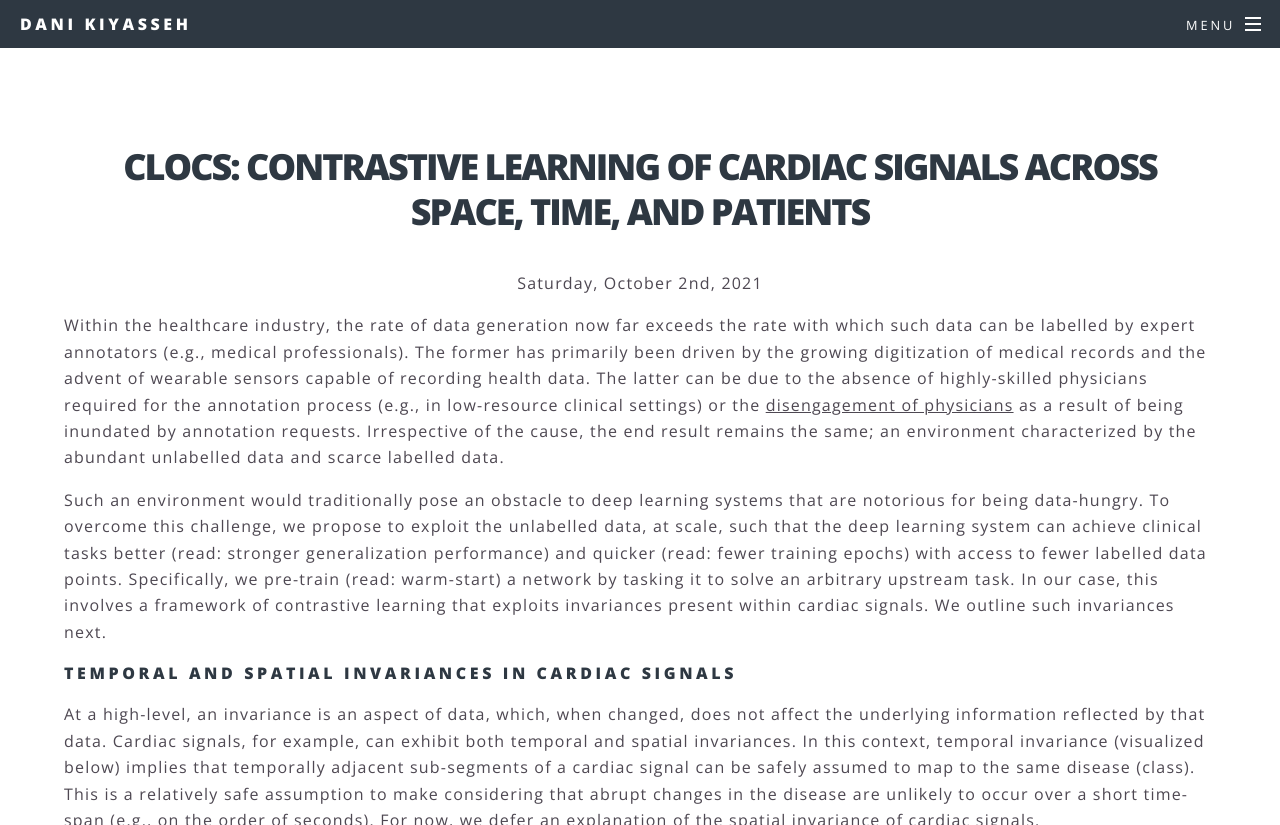
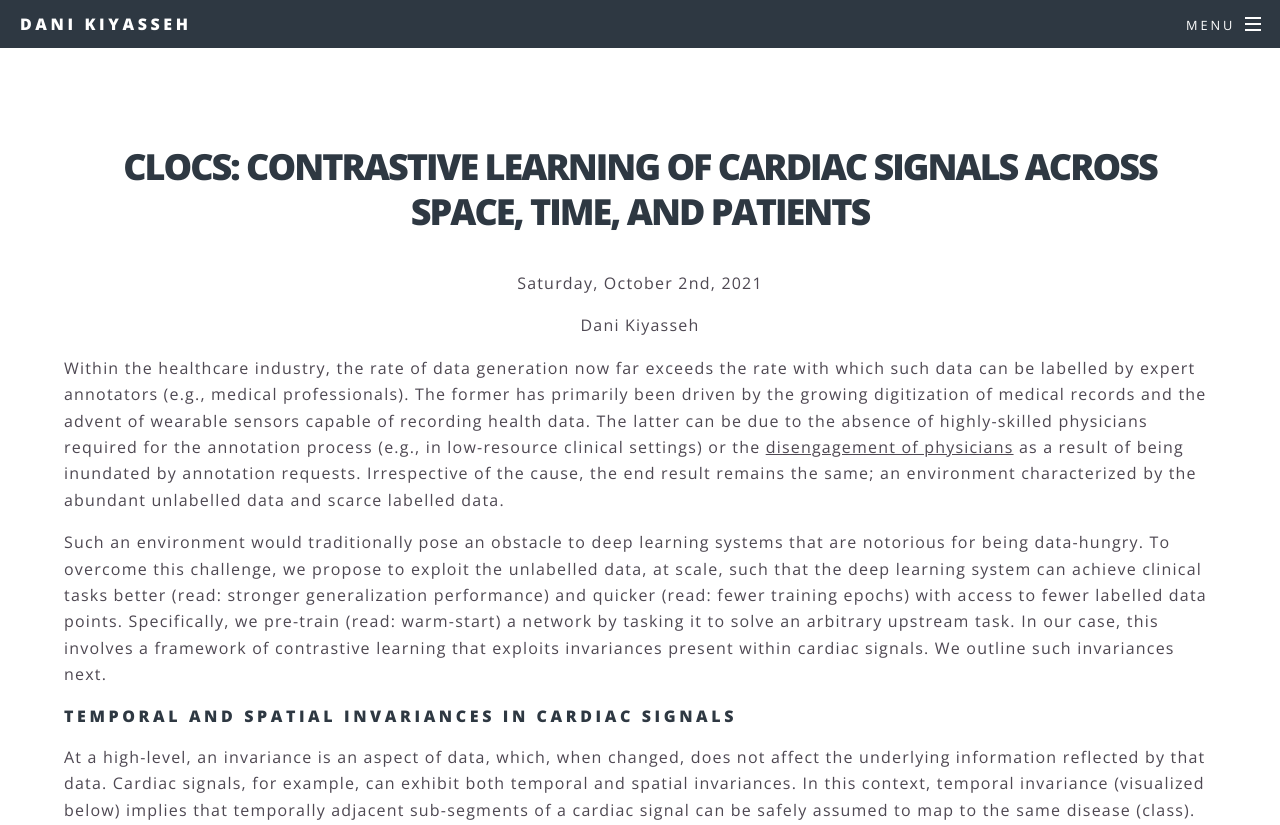
Before and after one commit to danikiyasseh/danikiyasseh.github.io, a Jekyll site: the page blogs/CLOCS/index.html, which Jekyll copies as it is, in a window 1280 px wide and 900 px high, cut to the strip 0-825 px from the top of the window. Built offline with Jekyll 4.4.1, drawn with Linux system fonts in a browser that asks for light colours; a style sheet for code colours, icons or effects is not loaded.

Commit message:
Update index.html

```diff
--- a/blogs/CLOCS/index.html
+++ b/blogs/CLOCS/index.html
@@ -81,6 +81,12 @@
 								<p>
 								<center>
 									Saturday, October 2nd, 2021
+								</center>
+								</p>
+
+								<p>
+								<center>
+									Dani Kiyasseh
 								</center>
 								</p>
 
```
